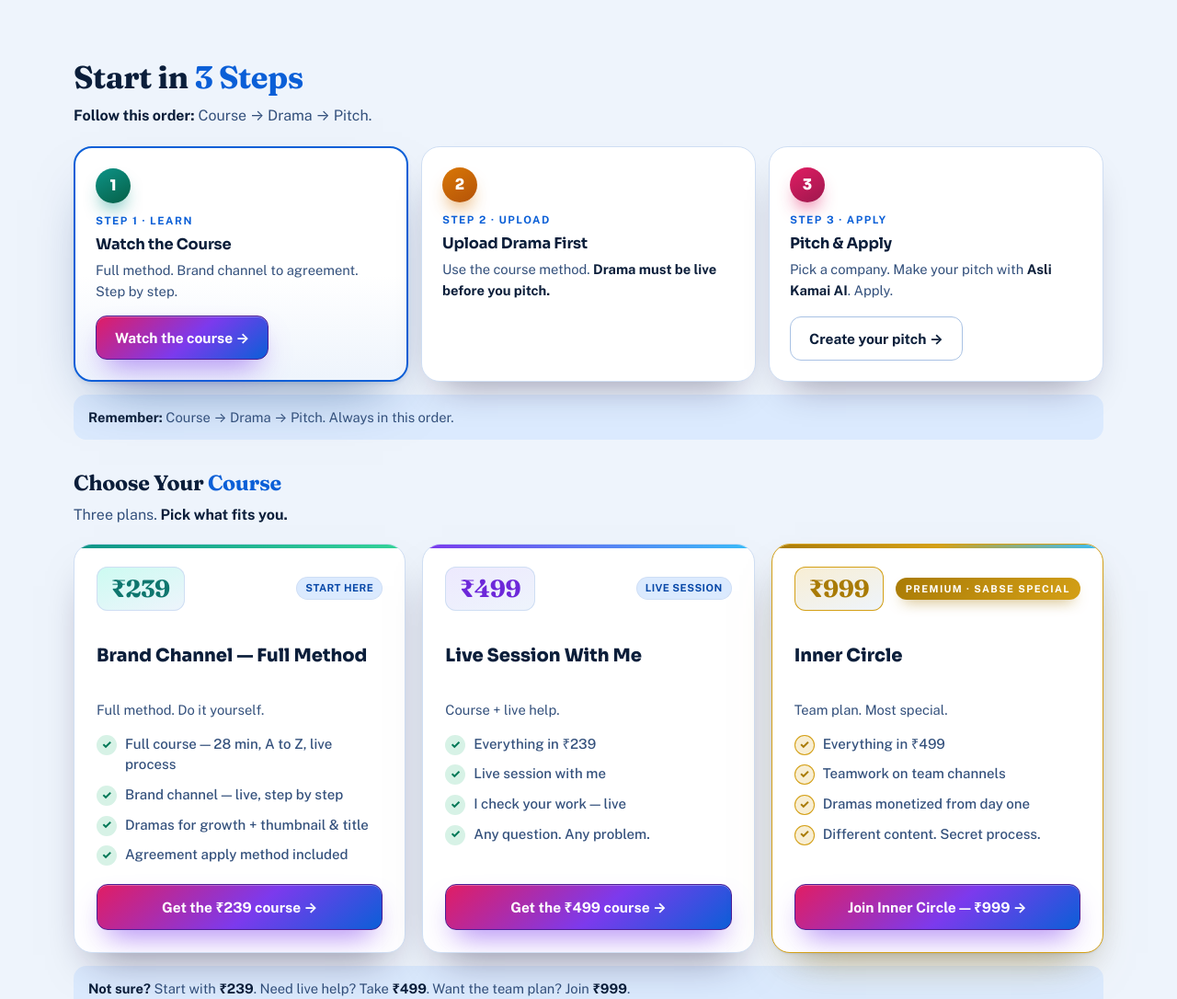
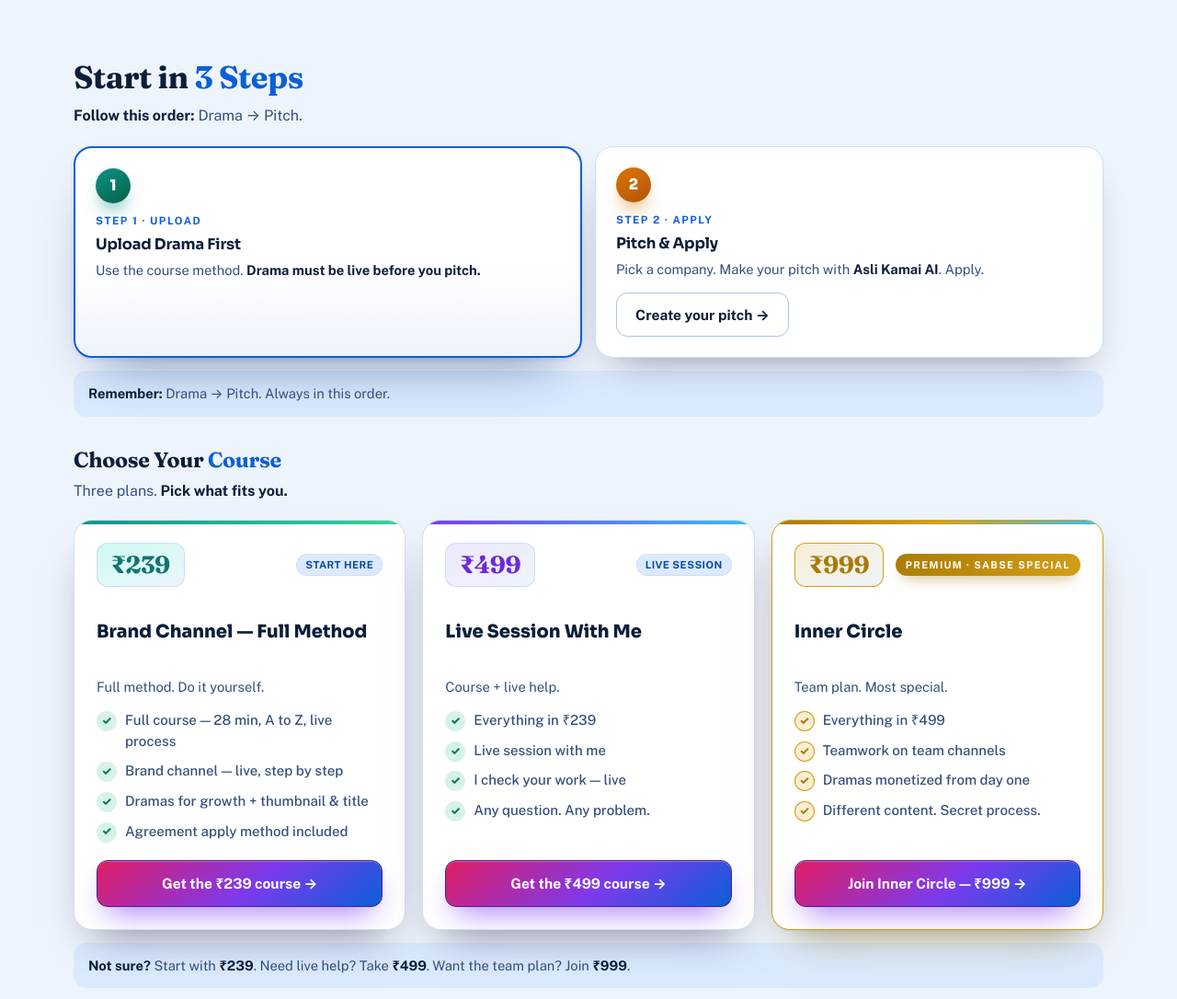
Before and after one commit to WeakCoderAsh/drama-license-guide, a plain HTML site: page index.html in a window 1280 px wide. Shown: the part 1350-2436 px from the top of the page at 92% size. Drawn offline with nearby package versions, Linux system fonts and the light colour scheme.

Commit message:
Remove Watch the Course step, keep other links

```diff
--- a/index.html
+++ b/index.html
@@ -306,7 +306,7 @@
       .hint { font-size: .88rem; color: var(--ink-3); }
 
       /* ---------- course steps (start here) ---------- */
-      .course-flow { display: grid; grid-template-columns: repeat(3, 1fr); gap: 14px; margin-top: 20px; }
+      .course-flow { display: grid; grid-template-columns: repeat(2, 1fr); gap: 14px; margin-top: 20px; }
       @media (max-width: 900px) { .course-flow { grid-template-columns: 1fr; } }
       .course-step {
         display: flex; flex-direction: column;
@@ -779,31 +779,24 @@
         <div class="wrap">
           <div class="sec-head">
             <h2>Start in <span class="accent">3 Steps</span></h2>
-            <p><strong>Follow this order:</strong> Course → Drama → Pitch.</p>
+            <p><strong>Follow this order:</strong> Drama → Pitch.</p>
           </div>
           <div class="course-flow">
             <div class="course-step featured">
               <div class="n">1</div>
-              <p class="step-kicker">Step 1 · Learn</p>
-              <h3>Watch the Course</h3>
-              <p>Full method. Brand channel to agreement. Step by step.</p>
-              <a class="btn primary" href="https://gumlet.tv/watch/6af8c1fa485a59fbc959540d" target="_blank" rel="noopener">Watch the course →</a>
-            </div>
-            <div class="course-step">
-              <div class="n">2</div>
-              <p class="step-kicker">Step 2 · Upload</p>
+              <p class="step-kicker">Step 1 · Upload</p>
               <h3>Upload Drama First</h3>
               <p>Use the course method. <strong>Drama must be live before you pitch.</strong></p>
             </div>
             <div class="course-step">
-              <div class="n">3</div>
-              <p class="step-kicker">Step 3 · Apply</p>
+              <div class="n">2</div>
+              <p class="step-kicker">Step 2 · Apply</p>
               <h3>Pitch &amp; Apply</h3>
               <p>Pick a company. Make your pitch with <strong>Asli Kamai AI</strong>. Apply.</p>
               <a class="btn" href="#generator">Create your pitch →</a>
             </div>
           </div>
-          <p class="course-note"><strong>Remember:</strong> Course → Drama → Pitch. Always in this order.</p>
+          <p class="course-note"><strong>Remember:</strong> Drama → Pitch. Always in this order.</p>
 
           <div class="courses-head">
             <h3>Choose Your <span class="accent">Course</span></h3>
@@ -890,7 +883,7 @@
         <div class="wrap">
           <div class="sec-head">
             <h2><span class="accent">Asli Kamai AI</span> — Pitch Ready in Minutes</h2>
-            <p>Fill details. Pick a company. Tap <strong>Generate</strong>. Done.<br />Tip: Watch the course first — Step 1.</p>
+            <p>Fill details. Pick a company. Tap <strong>Generate</strong>. Done.<br />Tip: Upload your drama first — Step 1.</p>
           </div>
 
           <div class="grow-first" role="note">
```
